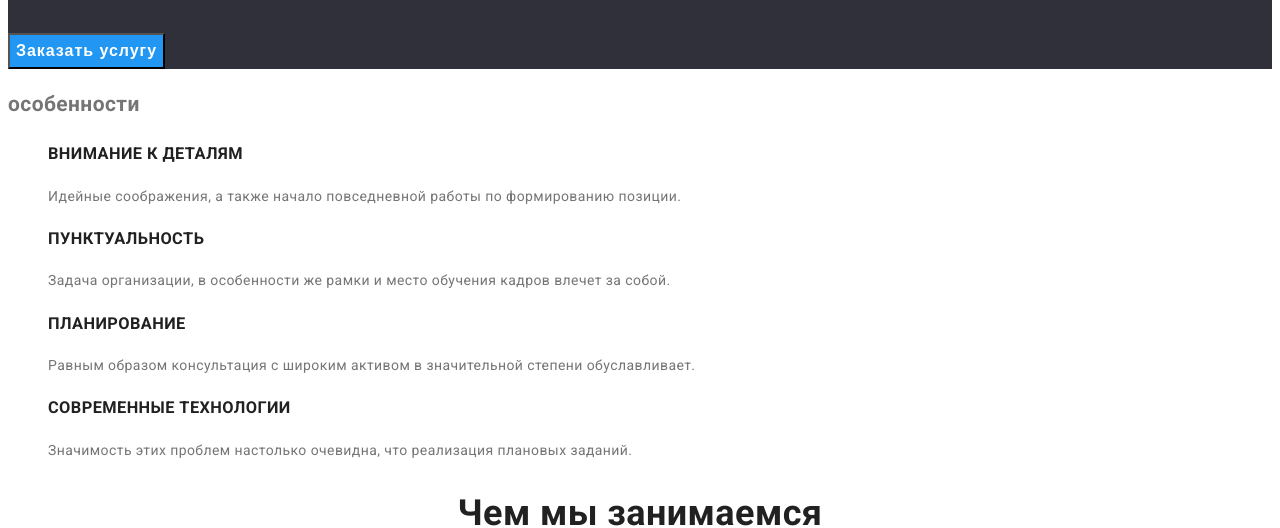
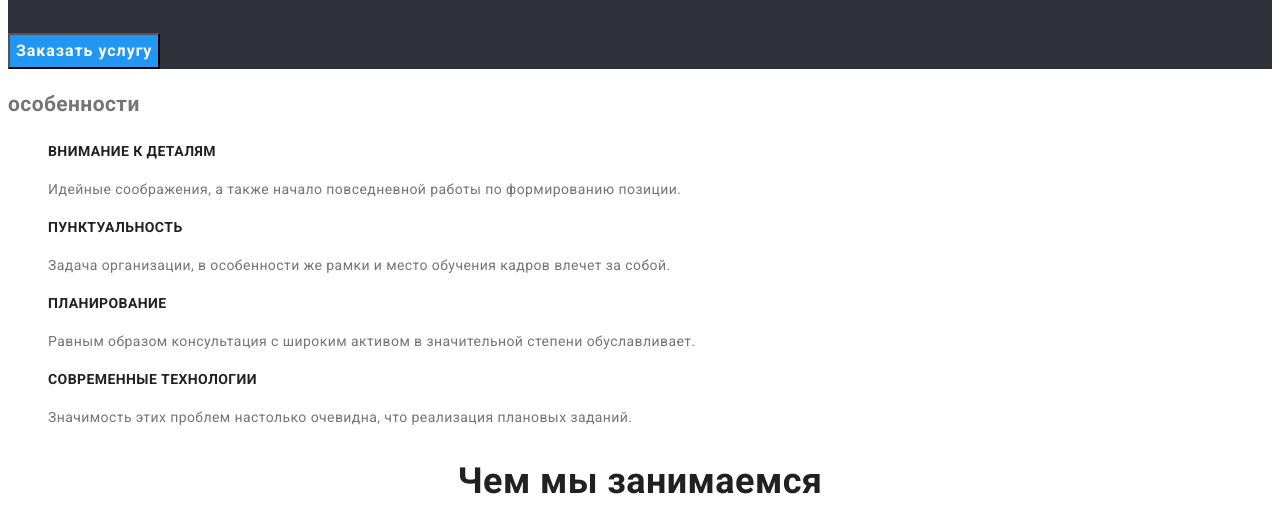
Before and after one commit to dmytro-chushko/goit-markup-hw-02, a plain HTML site: page index.html in a window 1280 px wide. Shown: the part 287-815 px from the top of the page. Drawn offline with Linux system fonts and the light colour scheme.

Commit message:
Исправляет шрифт в button и размер шрифта в h3

```diff
--- a/css/style.css
+++ b/css/style.css
@@ -40,6 +40,7 @@ body {
 }
 
 .button {
+  font-family: inherit;
   font-weight: 500;
   font-size: 16px;
   line-height: 1.62;
@@ -144,6 +145,7 @@ body {
 /* Features */
 
 .feature-title {
+  font-size: inherit;
   text-transform: uppercase;
 }
 
```
